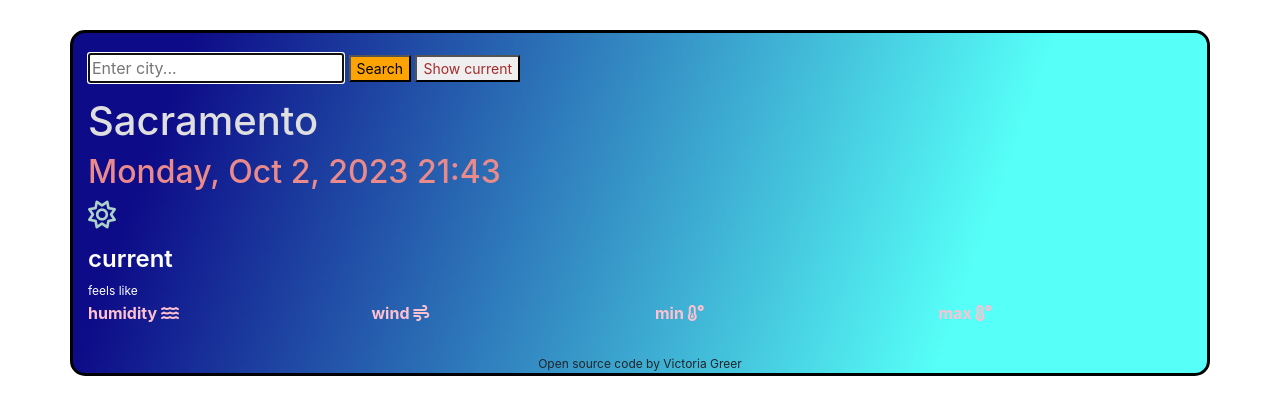
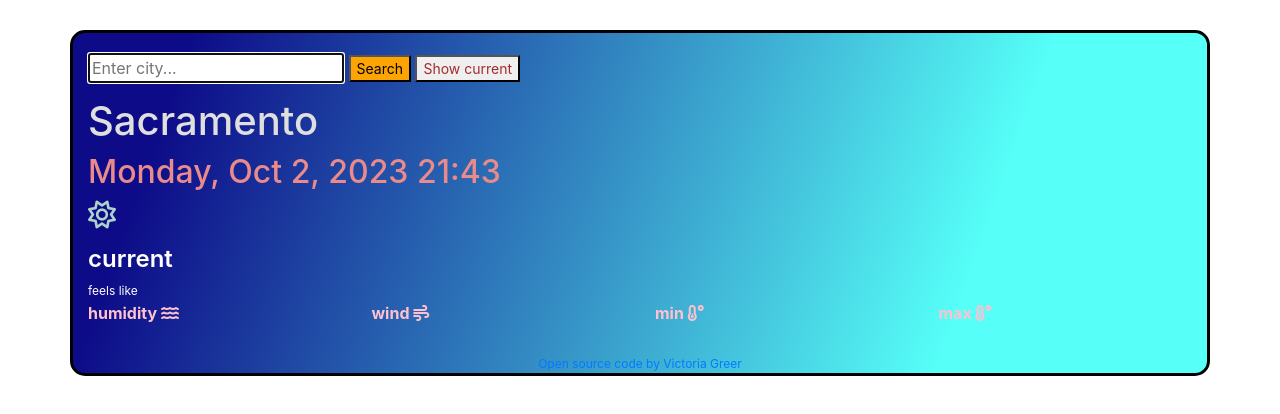
Before and after one commit to themightyvicki1/weather-app, a plain HTML site: page index.html in a window 1280 px wide. Drawn offline with nearby package versions, Linux system fonts and the light colour scheme; no server answers.

Commit message:
added open source link

```diff
--- a/index.html
+++ b/index.html
@@ -63,7 +63,7 @@
       </div>
     </div>
 
-    <footer>Open source code by Victoria Greer</footer>
+    <footer><a href = "https://github.com/themightyvicki1/weather-app">Open source code by Victoria Greer</a></footer>
 
     <script src="index.js"></script>
   </body>
```
